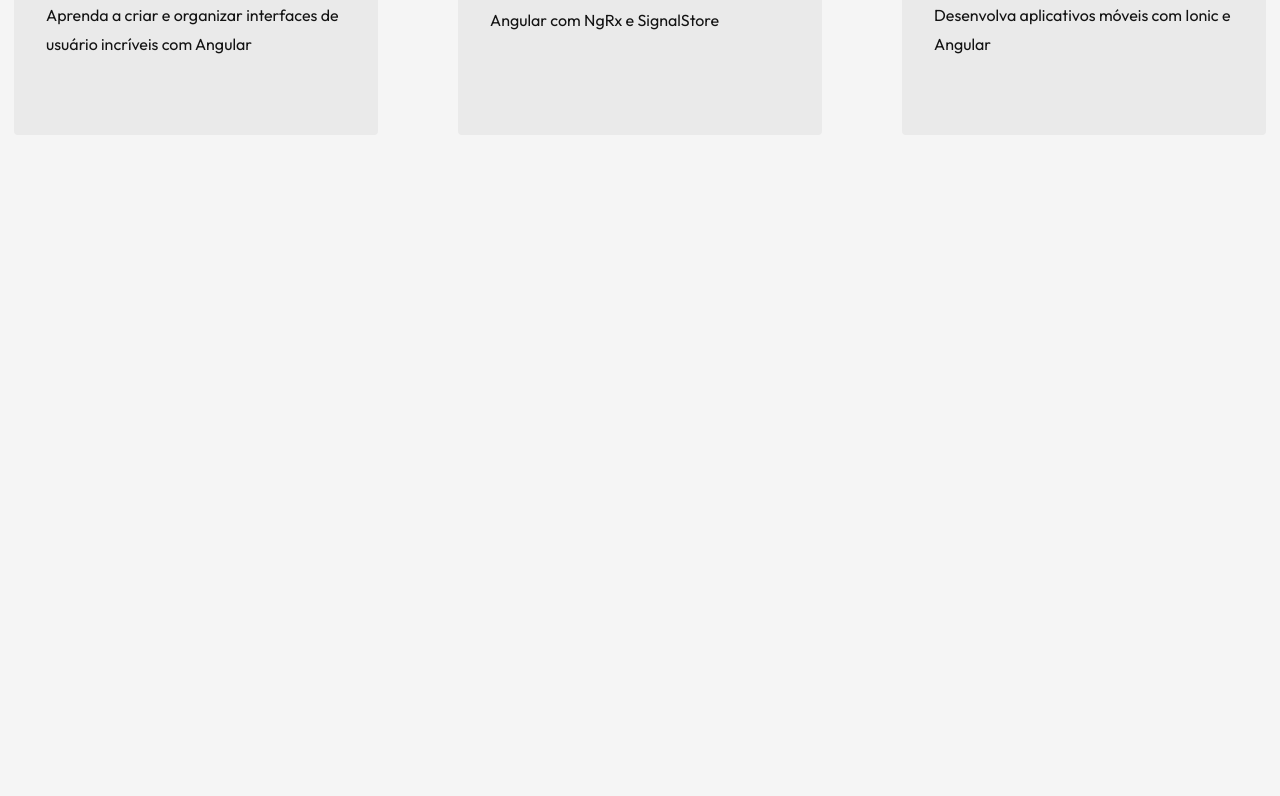
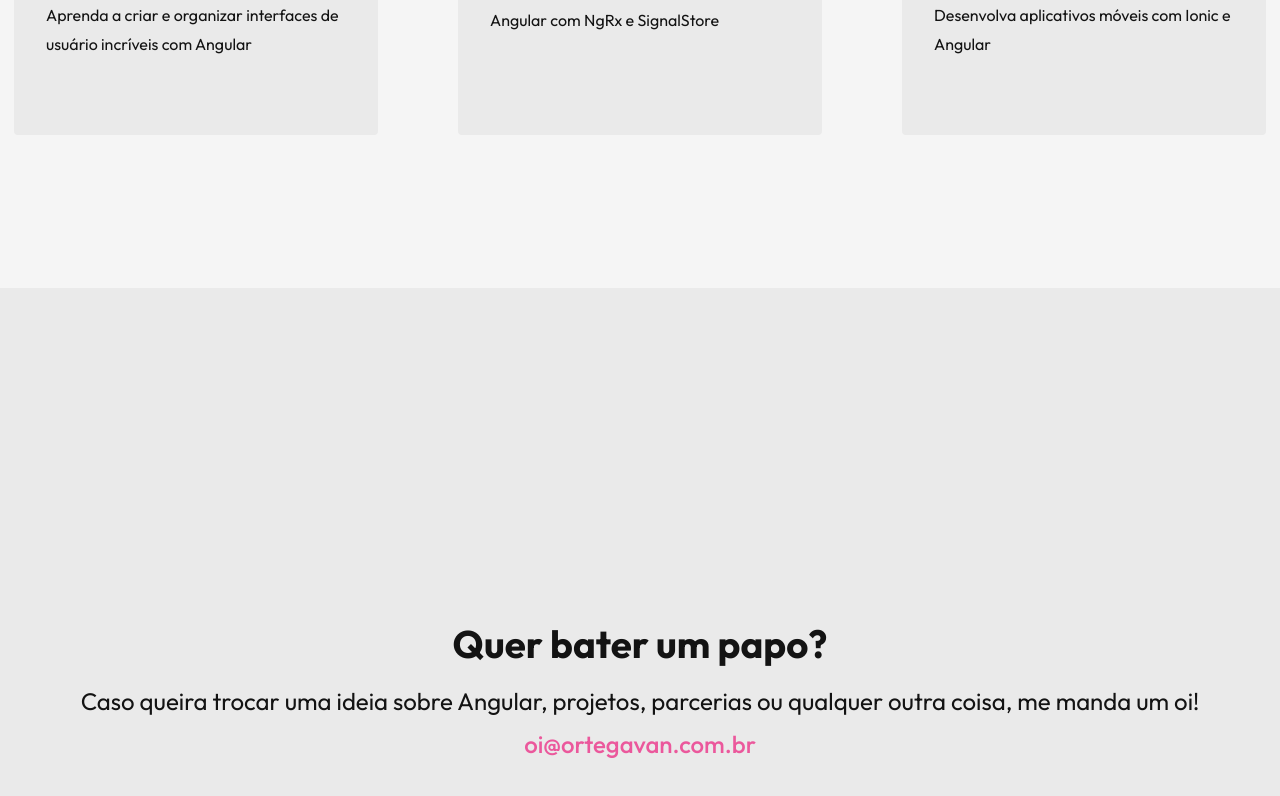
Before and after one commit to ortegavan/site, an Angular app: page /#/home in a window 1280 px wide. Shown: the part 2919-3715 px from the top of the page. Before the commit the page ends 3207 px from the top, so only its background shows below. Built offline with nearby package versions, Linux system fonts and the light colour scheme; some icons are missing.

Commit message:
feat: publica seção de email

```diff
--- /dev/null
+++ b/src/app/components/email/email.html
@@ -0,0 +1,14 @@
+<section>
+  <div class="container">
+    <h2>Quer bater um papo?</h2>
+    <p>
+      Caso queira trocar uma ideia sobre Angular, projetos, parcerias ou qualquer outra coisa, me
+      manda um oi!
+    </p>
+    <p>
+      <a href="mailto:oi@ortegavan.com.br" class="pink" target="_blank" rel="noopener noreferrer"
+        >oi@ortegavan.com.br</a
+      >
+    </p>
+  </div>
+</section>
--- /dev/null
+++ b/src/app/components/email/email.scss
@@ -0,0 +1,14 @@
+section {
+    height: 100vh;
+    background-color: #eaeaea;
+    display: flex;
+    flex-direction: column;
+    justify-content: center;
+    align-items: center;
+    text-align: center;
+}
+
+p,
+a {
+    font-size: clamp(1rem, 2.5vw, 1.5rem);
+}
--- a/src/app/components/home/home.html
+++ b/src/app/components/home/home.html
@@ -3,3 +3,5 @@
 <app-about />
 <app-book />
 <app-courses />
+<!-- <app-newsletter /> -->
+<app-email />
--- a/src/app/components/home/home.ts
+++ b/src/app/components/home/home.ts
@@ -4,10 +4,11 @@ import { Hero } from '../hero/hero';
 import { About } from '../about/about';
 import { Book } from '../book/book';
 import { Courses } from '../courses/courses';
+import { Email } from '../email/email';
 
 @Component({
   selector: 'app-home',
-  imports: [Header, Hero, About, Book, Courses],
+  imports: [Header, Hero, About, Book, Courses, Email],
   templateUrl: './home.html',
   styleUrl: './home.scss',
 })
```
Also changed, not shown: src/app/components/email/email.ts (added, +9 -0 lines), 1 other file (tests, documents, lock files or other folders).
